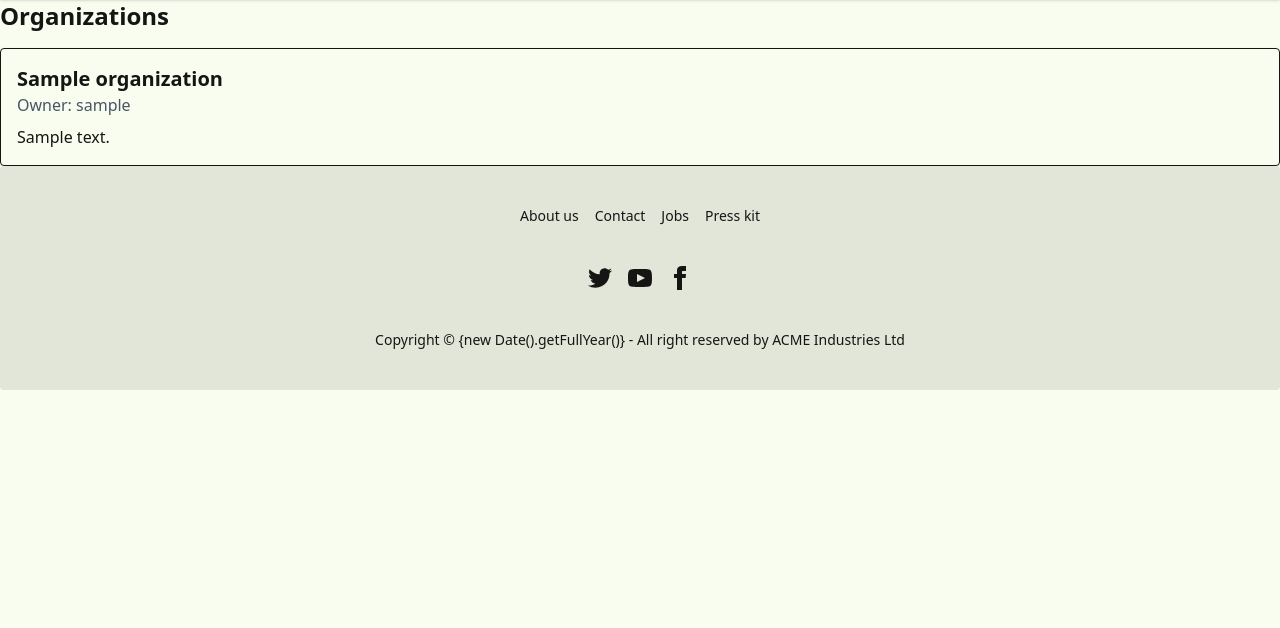
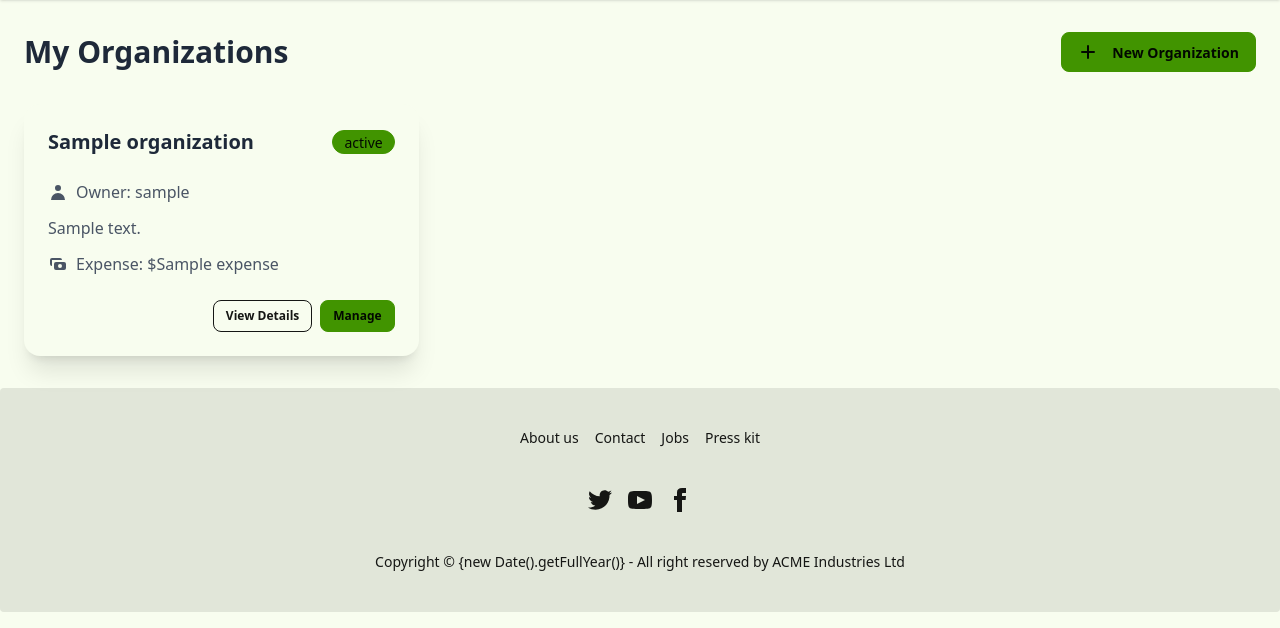
Before and after one commit to Burmese-AI/Fyndora, a Django app: template apps/organizations/templates/organizations/home.html in a window 1280 px wide. Shown: the part 64-692 px from the top of the page. Run offline with Django 3.2, Linux system fonts and the light colour scheme; the template is opened without the code that fills it: most values are stand-ins (such as "Sample title", 1, 10 or a date in 2020); style sheets or scripts are compiled from the project's sources.

Commit message:
Revamp organizations home template with a new layout, including a grid display for organizations, enhanced details, and improved empty state messaging. Update header section for better user interaction.

```diff
--- a/apps/organizations/templates/organizations/home.html
+++ b/apps/organizations/templates/organizations/home.html
@@ -1,21 +1,82 @@
 {% extends 'base.html' %}
 
 {% block content %}
-<h1 class="text-2xl font-bold mb-4">Organizations</h1>
+<div class="container mx-auto px-4 sm:px-6 py-4 sm:py-8">
+    <!-- Header Section -->
+    <div class="flex flex-col sm:flex-row justify-between items-start sm:items-center gap-4 mb-6 sm:mb-8">
+        <h1 class="text-2xl sm:text-3xl font-bold text-gray-800">My Organizations</h1>
+        <button class="btn btn-primary w-full sm:w-auto">
+            <svg xmlns="http://www.w3.org/2000/svg" class="h-5 w-5 mr-2" viewBox="0 0 20 20" fill="currentColor">
+                <path fill-rule="evenodd" d="M10 3a1 1 0 011 1v5h5a1 1 0 110 2h-5v5a1 1 0 11-2 0v-5H4a1 1 0 110-2h5V4a1 1 0 011-1z" clip-rule="evenodd" />
+            </svg>
+            New Organization
+        </button>
+    </div>
 
     {% if organizations %}
-    <ul class="space-y-4">
+        <!-- Grid Layout -->
+        <div class="grid grid-cols-1 sm:grid-cols-2 lg:grid-cols-3 gap-4 sm:gap-6">
             {% for organization in organizations %}
-            <li class="p-4 border rounded shadow-sm">
-                <h2 class="text-xl font-semibold">{{ organization.title }}</h2>
-                <p class="text-gray-600">Owner: {{ organization.owner.username }}</p>
+                <div class="card bg-base-100 shadow-xl hover:shadow-2xl transition-shadow duration-300">
+                    <div class="card-body p-4 sm:p-6">
+                        <!-- Title and Status: always horizontal -->
+                        <div class="flex flex-row justify-between items-center gap-2">
+                            <h2 class="card-title text-lg sm:text-xl font-bold text-gray-800 truncate max-w-[70%]">{{ organization.title }}</h2>
+                            <div class="badge badge-primary whitespace-nowrap">{{ organization.status }}</div>
+                        </div>
+
+                        <!-- Organization Details -->
+                        <div class="mt-4 space-y-3">
+                            <!-- Owner Info -->
+                            <div class="flex items-center text-gray-600 text-sm sm:text-base">
+                                <svg xmlns="http://www.w3.org/2000/svg" class="h-4 w-4 sm:h-5 sm:w-5 mr-2 flex-shrink-0" viewBox="0 0 20 20" fill="currentColor">
+                                    <path fill-rule="evenodd" d="M10 9a3 3 0 100-6 3 3 0 000 6zm-7 9a7 7 0 1114 0H3z" clip-rule="evenodd" />
+                                </svg>
+                                <span class="truncate">Owner: {{ organization.owner.username }}</span>
+                            </div>
+
+                            <!-- Description: hidden on mobile -->
                             {% if organization.description %}
-                    <p class="mt-2">{{ organization.description }}</p>
+                                <p class="text-gray-600 text-sm sm:text-base line-clamp-2 hidden sm:block">{{ organization.description }}</p>
                             {% endif %}
-            </li>
+
+                            <!-- Expense Info -->
+                            <div class="flex items-center text-gray-600 text-sm sm:text-base">
+                                <svg xmlns="http://www.w3.org/2000/svg" class="h-4 w-4 sm:h-5 sm:w-5 mr-2 flex-shrink-0" viewBox="0 0 20 20" fill="currentColor">
+                                    <path fill-rule="evenodd" d="M4 4a2 2 0 00-2 2v4a2 2 0 002 2V6h10a2 2 0 00-2-2H4zm2 6a2 2 0 012-2h8a2 2 0 012 2v4a2 2 0 01-2 2H8a2 2 0 01-2-2v-4zm6 4a2 2 0 100-4 2 2 0 000 4z" clip-rule="evenodd" />
+                                </svg>
+                                <span>Expense: ${{ organization.expense }}</span>
+                            </div>
+                        </div>
+
+                        <!-- Action Buttons -->
+                        <div class="card-actions justify-end mt-4 flex-wrap gap-2">
+                            <button class="btn btn-sm btn-outline flex-1 sm:flex-none">View Details</button>
+                            <button class="btn btn-sm btn-primary flex-1 sm:flex-none">Manage</button>
+                        </div>
+                    </div>
+                </div>
             {% endfor %}
-    </ul>
+        </div>
     {% else %}
-    <p class="text-gray-600">No organizations found</p>
+        <!-- Empty State -->
+        <div class="text-center py-8 sm:py-12">
+            <div class="max-w-md mx-auto px-4">
+                <svg xmlns="http://www.w3.org/2000/svg" class="h-12 w-12 sm:h-16 sm:w-16 mx-auto text-gray-400" fill="none" viewBox="0 0 24 24" stroke="currentColor">
+                    <path stroke-linecap="round" stroke-linejoin="round" stroke-width="2" d="M19 21V5a2 2 0 00-2-2H7a2 2 0 00-2 2v16m14 0h2m-2 0h-5m-9 0H3m2 0h5M9 7h1m-1 4h1m4-4h1m-1 4h1m-5 10v-5a1 1 0 011-1h2a1 1 0 011 1v5m-4 0h4" />
+                </svg>
+                <h3 class="mt-4 text-base sm:text-lg font-medium text-gray-900">No organizations found</h3>
+                <p class="mt-2 text-sm sm:text-base text-gray-500">Get started by creating a new organization.</p>
+                <div class="mt-6">
+                    <button class="btn btn-primary w-full sm:w-auto">
+                        <svg xmlns="http://www.w3.org/2000/svg" class="h-5 w-5 mr-2" viewBox="0 0 20 20" fill="currentColor">
+                            <path fill-rule="evenodd" d="M10 3a1 1 0 011 1v5h5a1 1 0 110 2h-5v5a1 1 0 11-2 0v-5H4a1 1 0 110-2h5V4a1 1 0 011-1z" clip-rule="evenodd" />
+                        </svg>
+                        Create Organization
+                    </button>
+                </div>
+            </div>
+        </div>
     {% endif %}
+</div>
 {% endblock %}
```
Lines whose indentation alone changed are shown as unchanged.
